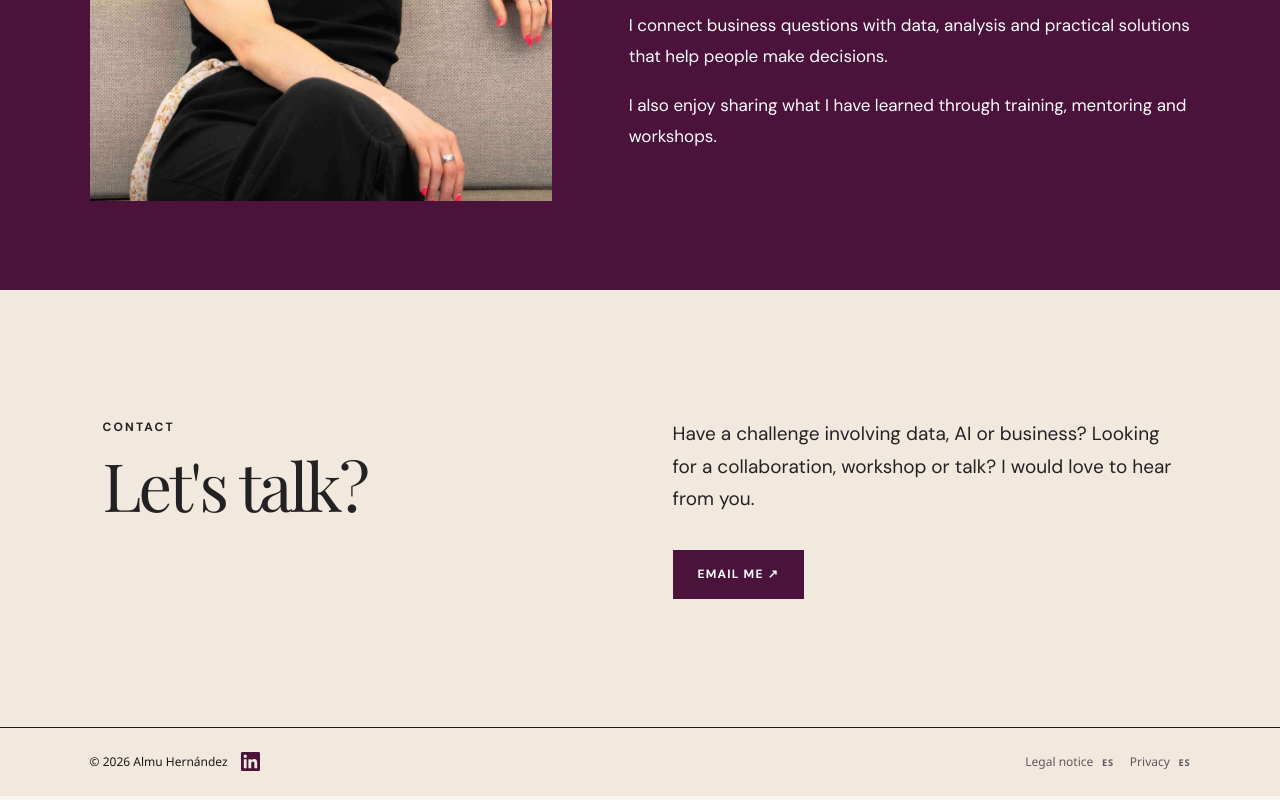
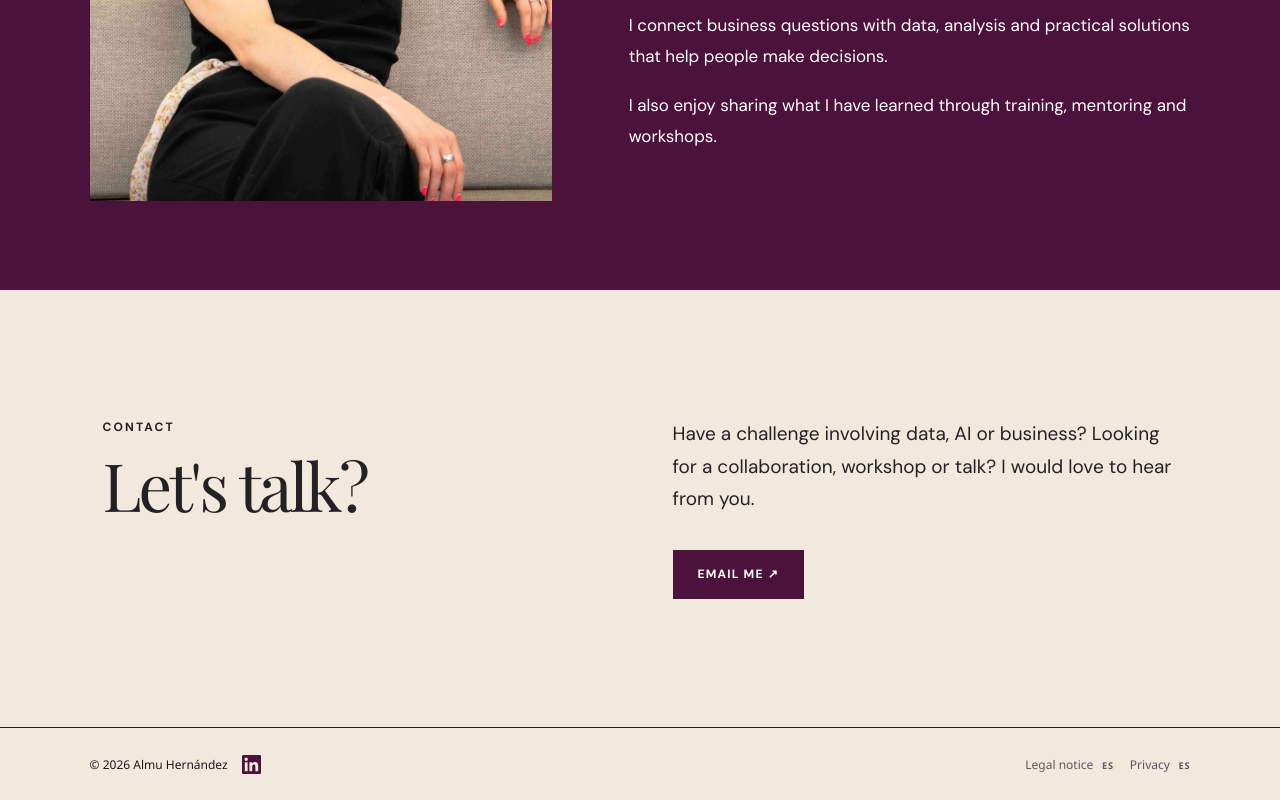
Before and after one commit to almuhernandez/almuhernandez.github.io, an Astro site: page / in a window 1280 px wide. Shown: the part 2584-3384 px from the top of the page. Built offline with nearby package versions, Linux system fonts and the light colour scheme; Astro itself is replaced by a stand-in of ours; a web font is replaced by a local one.

Commit message:
Ensure shared LinkedIn footer icon renders beside copyright on every page

```diff
--- a/src/components/Footer.astro
+++ b/src/components/Footer.astro
@@ -14,3 +14,10 @@ const ui = sharedUi[locale];
     <a href="/privacidad/" hreflang="es" title={locale === 'en' ? ui.spanishOnly : undefined}>{ui.privacy}{locale === 'en' && <span class="nav-language"> ES</span>}</a>
   </nav>
 </footer>
+
+<style>
+footer .footer-identity{display:flex;align-items:center;gap:12px;flex-wrap:wrap}
+footer .footer-identity p{margin:0}
+footer .footer-linkedin{display:inline-flex!important;align-items:center;justify-content:center;flex:0 0 auto;width:24px;height:24px;color:#4b123b;visibility:visible!important;opacity:1!important}
+footer .footer-linkedin svg{display:block;width:19px;height:19px;fill:currentColor}
+</style>
```
